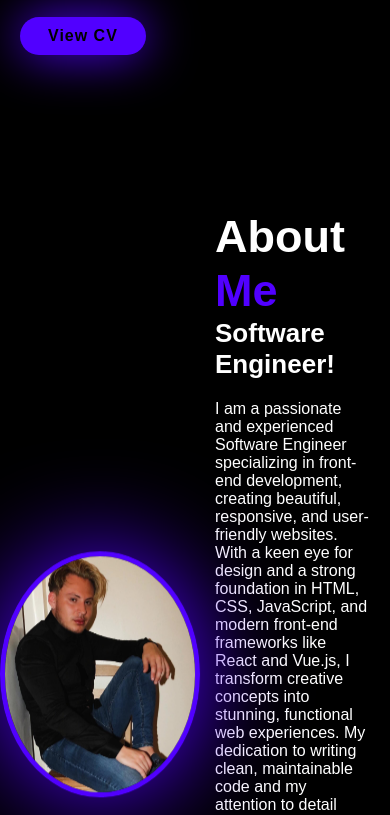
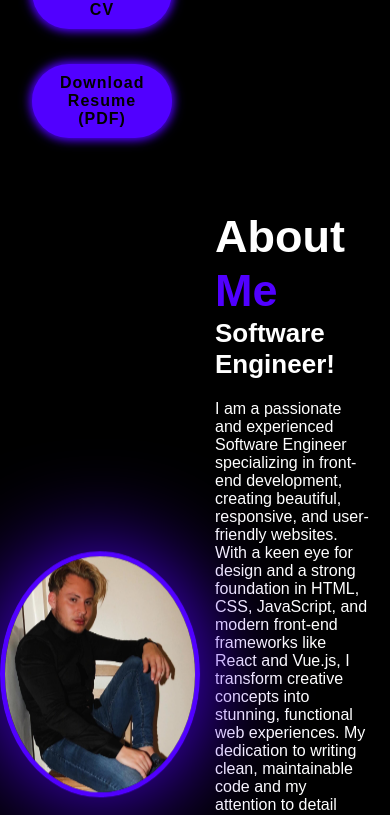
Before and after one commit to Trisstenyay/personal-website, a plain HTML site: page index.html in a window 390 px wide. Shown: the part 654-1469 px from the top of the page. Drawn offline with nearby package versions, Linux system fonts and the light colour scheme.

Commit message:
finalized my personal website

```diff
--- a/index.html
+++ b/index.html
@@ -36,7 +36,17 @@
                 <a href="https://www.linkedin.com/in/tristan-tenyay/" target="_blank"><i class="bx bxl-linkedin"></i></a>
                 <a href="https://github.com/Trisstenyay" target="_blank"><i class="bx bxl-github"></i></a>
             </div>
-            <a href="https://trisstenyay.github.io/tristan-tenyay-digital-cv/" class="btn" target="_blank">View CV</a>
+
+            <div class="resume-buttons">
+                <a href="https://trisstenyay.github.io/tristan-tenyay-digital-cv/" class="btn" target="_blank">View Digital CV</a>
+                <a
+                href="files/Tristan-Tenyay-Professional-Software-Engineer-Resume.pdf"
+                class="btn"
+                download="Tristan-Tenyay-Resume.pdf"
+                type="application/pdf">
+                Download Resume (PDF)
+                </a>
+            </div>
         </div>
 
         <div class="image-container">
--- a/style.css
+++ b/style.css
@@ -170,7 +170,7 @@ span {
   border-radius: 4rem;
   padding: 1rem 2.8rem;
   background-color: #5100ff;
-    color: #000000;
+  color: black;
   box-shadow: 0 0 5rem #5100ff;
   font-size: 1.6rem;
   letter-spacing: .1rem;
@@ -178,9 +178,33 @@ span {
   transition: .5s ease;
   }
 
+  .btn {
+  box-shadow: none;
+  animation: mobile-glow 2s infinite alternate;
+  }
+
   .btn:hover {
   box-shadow: none;
   }
+
+  @keyframes mobile-glow {
+    0% {
+      box-shadow: 0 0 5px #5100ff;
+    }
+    100% {
+      box-shadow: 0 0 10px #5100ff, 0 0 15px #5100ff;
+    }
+  }
+
+  .resume-buttons {
+  display: flex;
+  gap: 1.5rem;
+  justify-content: flex-start;
+  flex-wrap: wrap;
+  margin-top: 2rem;
+  }
+
+
 
   .image-container {
   position: relative;
@@ -493,6 +517,16 @@ span {
     gap: 1.5rem;
     }
 
+    .resume-buttons {
+    flex-direction: column;
+    align-items: center; /* Centered on mobile */
+    }
+
+    .resume-buttons .btn {
+    width: 140px;
+    text-align: center;
+    }
+
     .home-content,
     .about-content {
     flex: 1;
@@ -596,4 +630,9 @@ span {
     width: 100%;
     padding: 0 1.5rem;
     }
+
+    .btn {
+     box-shadow: none;
+     animation: mobile-glow 2s infinite alternate;
     }
+}
```
Also changed, not shown: 1 other file. Lines whose indentation alone changed are shown as unchanged.
